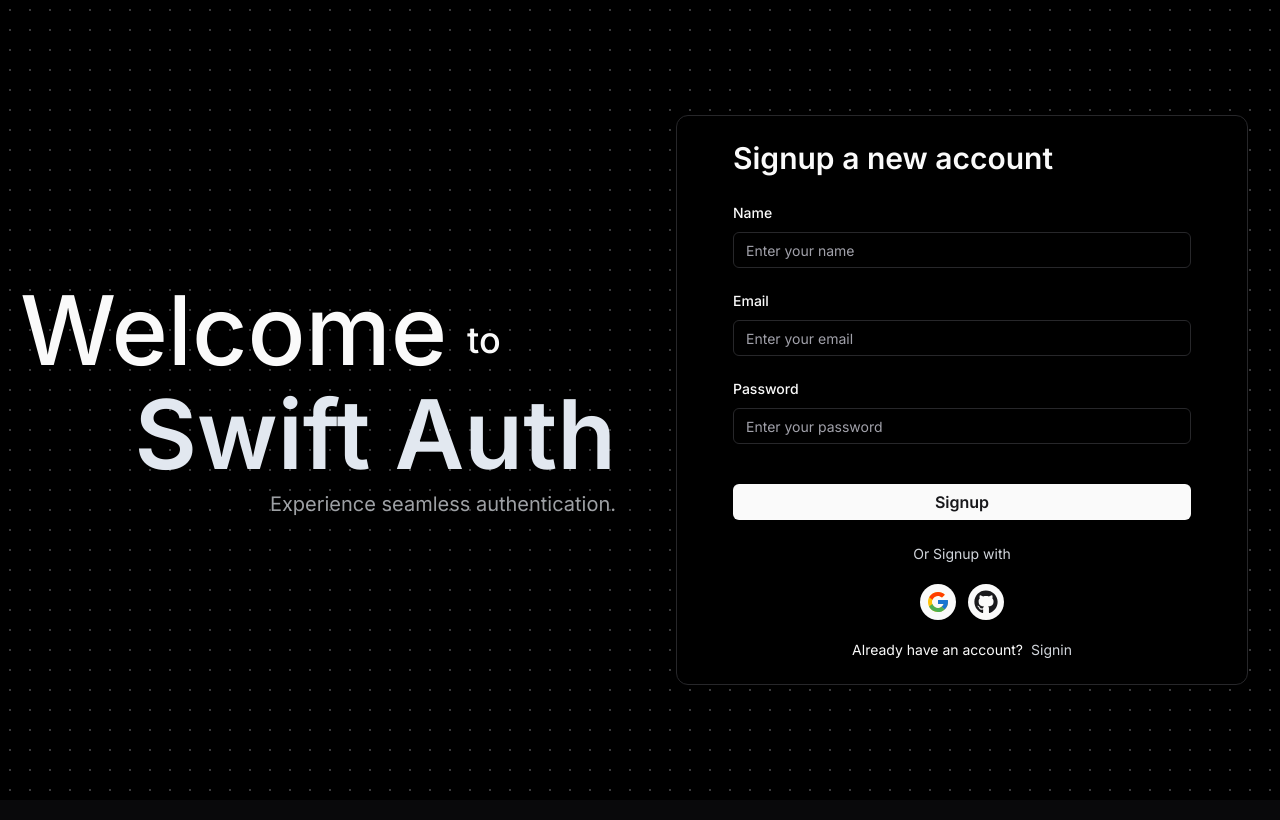
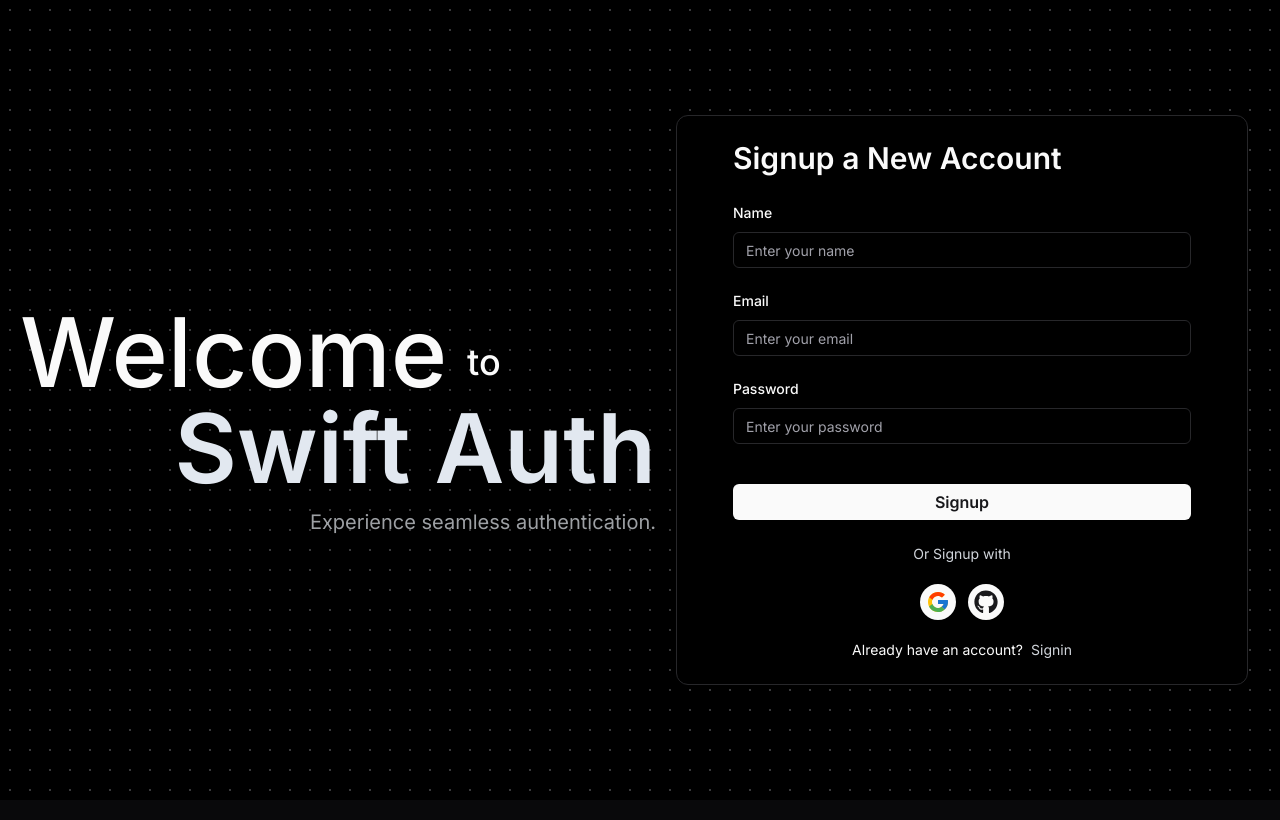
Before and after one commit to tonishantyadav/swift-auth, a Next.js app: page /auth/signup in a window 1280 px wide. Built offline with nearby package versions, Linux system fonts and the light colour scheme.

Commit message:
Fix Signup page layout

```diff
--- a/app/auth/signup/page.tsx
+++ b/app/auth/signup/page.tsx
@@ -3,7 +3,7 @@ import { SignupForm } from '@/components/auth'
 const SignupPage = () => {
   return (
     <div className="grid min-h-screen items-center justify-center gap-2 bg-[radial-gradient(#ffffff33_1px,#000000_1px)] bg-[size:20px_20px] md:grid-cols-2 lg:grid-cols-2">
-      <div className="hidden md:block">
+      <div className="relative hidden  min-h-full md:block">
         <HeroSection />
       </div>
       <div className="flex justify-center lg:m-8">
@@ -15,17 +15,19 @@ const SignupPage = () => {
 
 const HeroSection = () => {
   return (
-    <div className="m-5 flex flex-col gap-y-2">
+    <div className="absolute left-0 top-0 m-5 flex h-full w-full flex-col justify-center">
+      <div className="flex-col gap-y-2">
         <p className="flex items-center font-medium md:gap-2 md:text-6xl lg:gap-5 lg:text-8xl">
           Welcome{' '}
           <span className="md:mt-3 md:text-2xl lg:mt-5 lg:text-4xl">to</span>
         </p>
-      <p className="hero flex justify-end font-semibold md:text-6xl lg:text-8xl">
+        <p className="hero-text flex justify-end font-semibold md:text-6xl lg:text-8xl">
           Swift Auth
         </p>
-      <p className="flex justify-end text-gray-300/75 md:text-sm lg:text-xl">
+        <p className="mt-3 flex justify-end text-gray-300/75 md:text-sm lg:text-xl">
           Experience seamless authentication.
         </p>
+      </div>
     </div>
   )
 }
--- a/app/globals.css
+++ b/app/globals.css
@@ -73,7 +73,12 @@
   .text-glow {
     text-shadow: 0 0 5px rgba(255, 255, 255, 0.5);
   }
-  .hero {
+  .hero-text {
     color: #e2e8f0;
   }
+  .hero-section {
+    position: relative; /* or position: absolute; */
+    width: 100%;
+    height: 100vh;
+  }
 }
--- a/app/page.tsx
+++ b/app/page.tsx
@@ -13,7 +13,7 @@ const HomePage = async () => {
             <div className="max-w-12 md:max-w-16 lg:max-w-20">
               <Image src={shieldIcon} alt="A blue shield icon" priority />
             </div>
-            <h1 className="text-center text-5xl font-semibold md:text-6xl lg:text-8xl">
+            <h1 className="hero-text text-center text-5xl font-semibold md:text-6xl lg:text-8xl">
               Swift Auth
             </h1>
           </div>
--- a/components/auth/SigninForm.tsx
+++ b/components/auth/SigninForm.tsx
@@ -40,7 +40,7 @@ const SigninForm = () => {
 
   return (
     <FormCard>
-      <FormCardHeader header="Signin to your account" />
+      <FormCardHeader header="Signin to Your Account" />
       <FormCardBody
         onSubmit={onSubmit}
         fields={fields}
--- a/components/auth/SignupForm.tsx
+++ b/components/auth/SignupForm.tsx
@@ -39,7 +39,7 @@ const SignupForm = () => {
 
   return (
     <FormCard>
-      <FormCardHeader header="Signup a new account" />
+      <FormCardHeader header="Signup a New Account" />
       <FormCardBody
         onSubmit={onSubmit}
         schema={SignupSchema}
```
Lines whose indentation alone changed are shown as unchanged.
